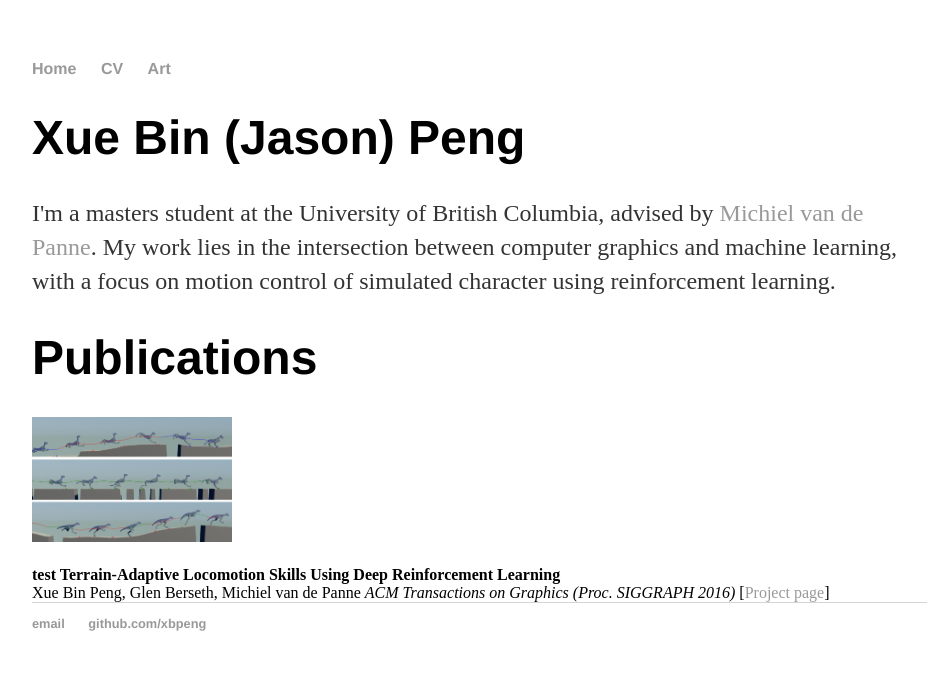
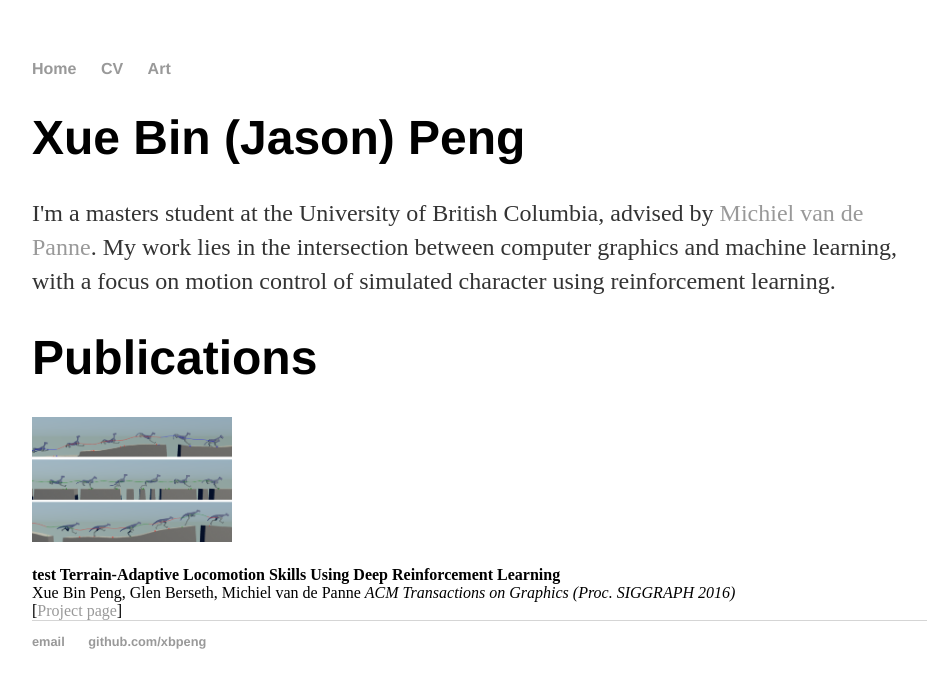
Before and after one commit to xbpeng/xbpeng.github.io, a Jekyll site: the page built from index.html, in a window 1280 px wide. Shown: the top 688 px of the page, without its empty margins (160-1087 px from the left). Built offline with Jekyll 4.4.1, drawn with Linux system fonts in a browser that asks for light colours.

```diff
--- a/index.html
+++ b/index.html
@@ -12,7 +12,7 @@ title: Xue Bin (Jason) Peng
     	<b> test Terrain-Adaptive Locomotion Skills Using Deep Reinforcement Learning </b>
 	<br> Xue Bin Peng, Glen Berseth, Michiel van de Panne
 	<em> ACM Transactions on Graphics (Proc. SIGGRAPH 2016)</em>
-	[<a href="https://www.cs.ubc.ca/~van/papers/2016-TOG-deepRL/index.html">Project page</a>]
+	<br> [<a href="https://www.cs.ubc.ca/~van/papers/2016-TOG-deepRL/index.html">Project page</a>]
 
 
 </div><!-- /.blurb -->
```
